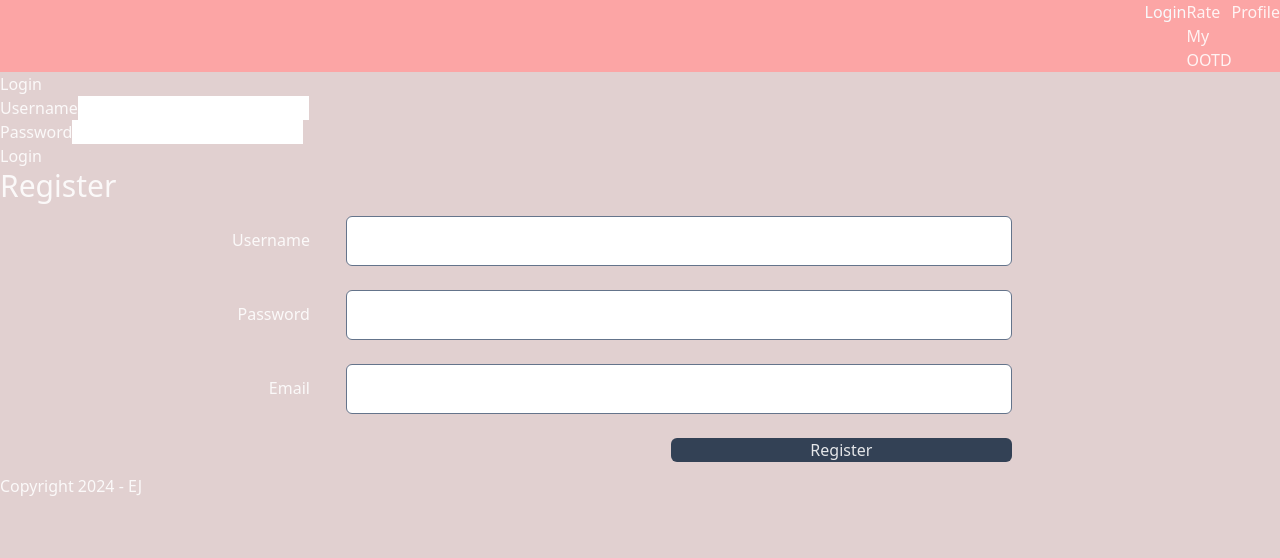
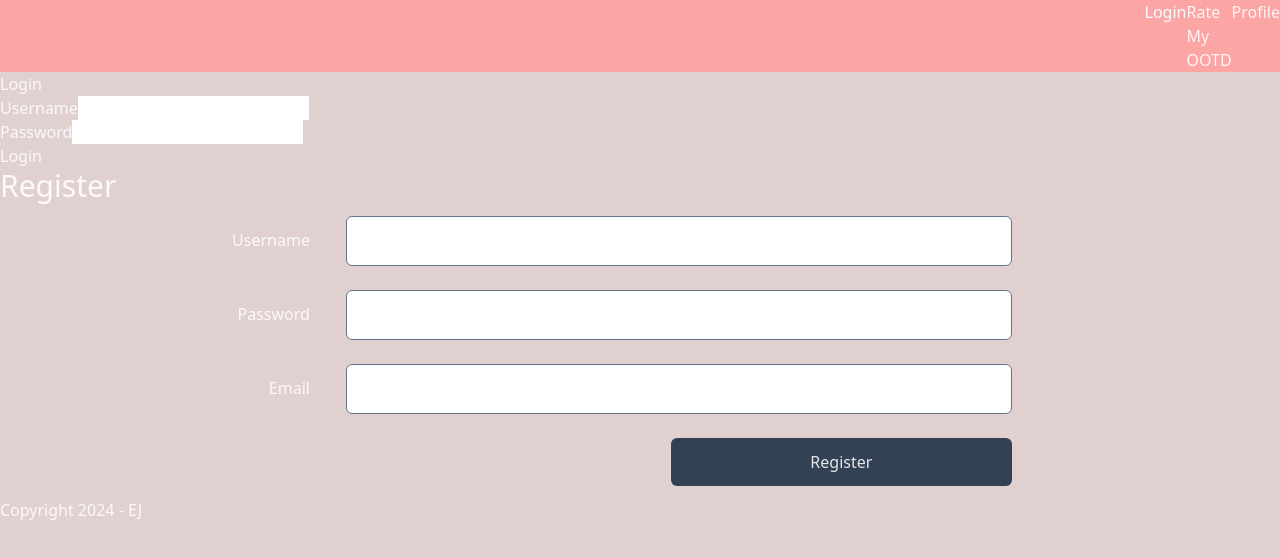
Before and after one commit to ellenjarvenpaa/react-example, a React (Vite) app: page /login in a window 1280 px wide. Shown: the top 558 px of the page. Built offline with nearby package versions, Linux system fonts and the light colour scheme.

Commit message:
registerform done

```diff
--- a/src/components/registerForm.tsx
+++ b/src/components/registerForm.tsx
@@ -1,4 +1,4 @@
-import { useState } from 'react';
+import {useState} from 'react';
 import {useUser} from '../hooks/apiHooks';
 import useForm from '../hooks/formHooks';
 
@@ -23,27 +23,33 @@ const RegisterForm = () => {
     doRegister,
     initValues,
   );
-
   const {getUsernameAvailable, getEmailAvailable} = useUser();
 
-  const handleUsernameBlur = async (event: React.SyntheticEvent<HTMLInputElement>) => {
+  const handleUsernameBlur = async (
+    event: React.SyntheticEvent<HTMLInputElement>,
+  ) => {
     const result = await getUsernameAvailable(event.currentTarget.value);
-    setUsernameAvailable(result.available)
-  }
+    setUsernameAvailable(result.available);
+  };
 
-  const handleEmailBlur = async (event: React.SyntheticEvent<HTMLInputElement>) => {
+  const handleEmailBlur = async (
+    event: React.SyntheticEvent<HTMLInputElement>,
+  ) => {
     const result = await getEmailAvailable(event.currentTarget.value);
-    setEmailAvailable(result.available)
-  }
+    setEmailAvailable(result.available);
+  };
 
+  console.log(usernameAvailable, emailAvailable);
   return (
     <>
-      <h1 className='text-3xl' >Register</h1>
-      <form onSubmit={handleSubmit} className='flex flex-col text-center' >
-        <div className='flex w-4/5'>
-          <label className='w-1/3 p-6 text-end' htmlFor="username">Username</label>
+      <h3 className="text-3xl">Register</h3>
+      <form onSubmit={handleSubmit} className="flex flex-col text-center">
+        <div className="flex w-4/5">
+          <label className="w-1/3 p-6 text-end" htmlFor="username">
+            Username
+          </label>
           <input
-          className='m-3 w-2/3 rounded-md border border-slate-500 p-3 text-color-slate-950'
+            className="m-3 w-2/3 rounded-md border border-slate-500 p-3 text-slate-950"
             name="username"
             type="text"
             id="username"
@@ -52,10 +58,17 @@ const RegisterForm = () => {
             autoComplete="username"
           />
         </div>
-        <div className='flex w-4/5'>
-          <label className='w-1/3 p-6 text-end' htmlFor="password">Password</label>
+        {!usernameAvailable && (
+          <div className="flex w-4/5 justify-end pr-4">
+            <p className="text-red-500">Username not available</p>
+          </div>
+        )}
+        <div className="flex w-4/5">
+          <label className="w-1/3 p-6 text-end" htmlFor="password">
+            Password
+          </label>
           <input
-          className='m-3 w-2/3 rounded-md border border-slate-500 p-3 text-color-slate-950'
+            className="m-3 w-2/3 rounded-md border border-slate-500 p-3 text-slate-950"
             name="password"
             type="password"
             id="password"
@@ -63,10 +76,12 @@ const RegisterForm = () => {
             autoComplete="current-password"
           />
         </div>
-        <div className='flex w-4/5'>
-          <label className='w-1/3 p-6 text-end' htmlFor="email">Email</label>
+        <div className="flex w-4/5">
+          <label className="w-1/3 p-6 text-end" htmlFor="email">
+            Email
+          </label>
           <input
-          className='m-3 w-2/3 rounded-md border border-slate-500 p-3 text-color-slate-950'
+            className="m-3 w-2/3 rounded-md border border-slate-500 p-3 text-slate-950"
             name="email"
             type="email"
             id="email"
@@ -75,8 +90,18 @@ const RegisterForm = () => {
             autoComplete="email"
           />
         </div>
-        <div className='flex w-4/5 justify-end'>
-        <button className='m-3 w-1/3 rounded-md bg-slate-700' type="submit">Register</button>
+        {!emailAvailable && (
+          <div className="flex w-4/5 justify-end pr-4">
+            <p className="text-red-500">Email not available</p>
+          </div>
+        )}
+        <div className="flex w-4/5 justify-end">
+          <button
+            className="m-3 w-1/3 rounded-md bg-slate-700 p-3"
+            type="submit"
+          >
+            Register
+          </button>
         </div>
       </form>
     </>
```
